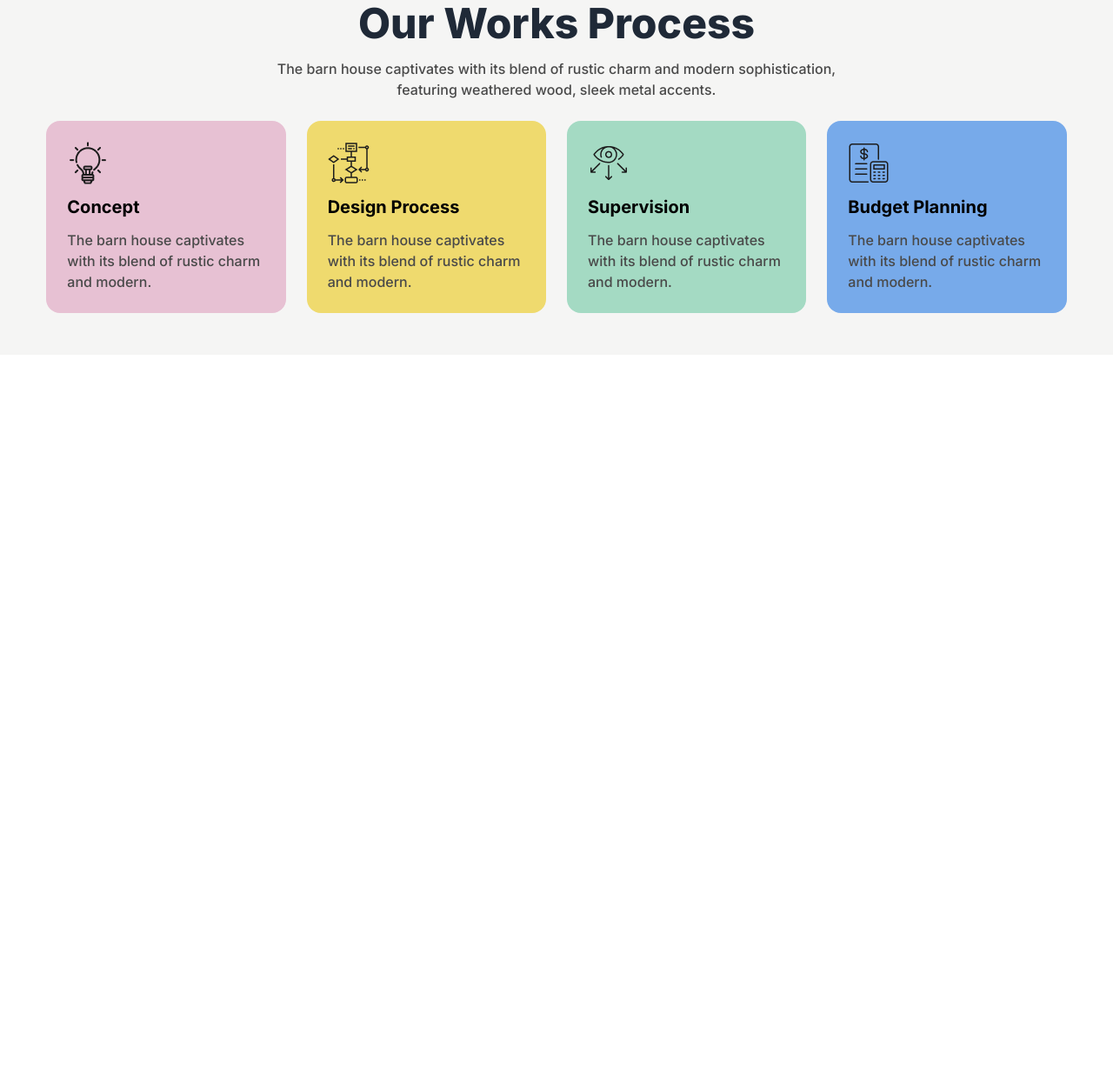
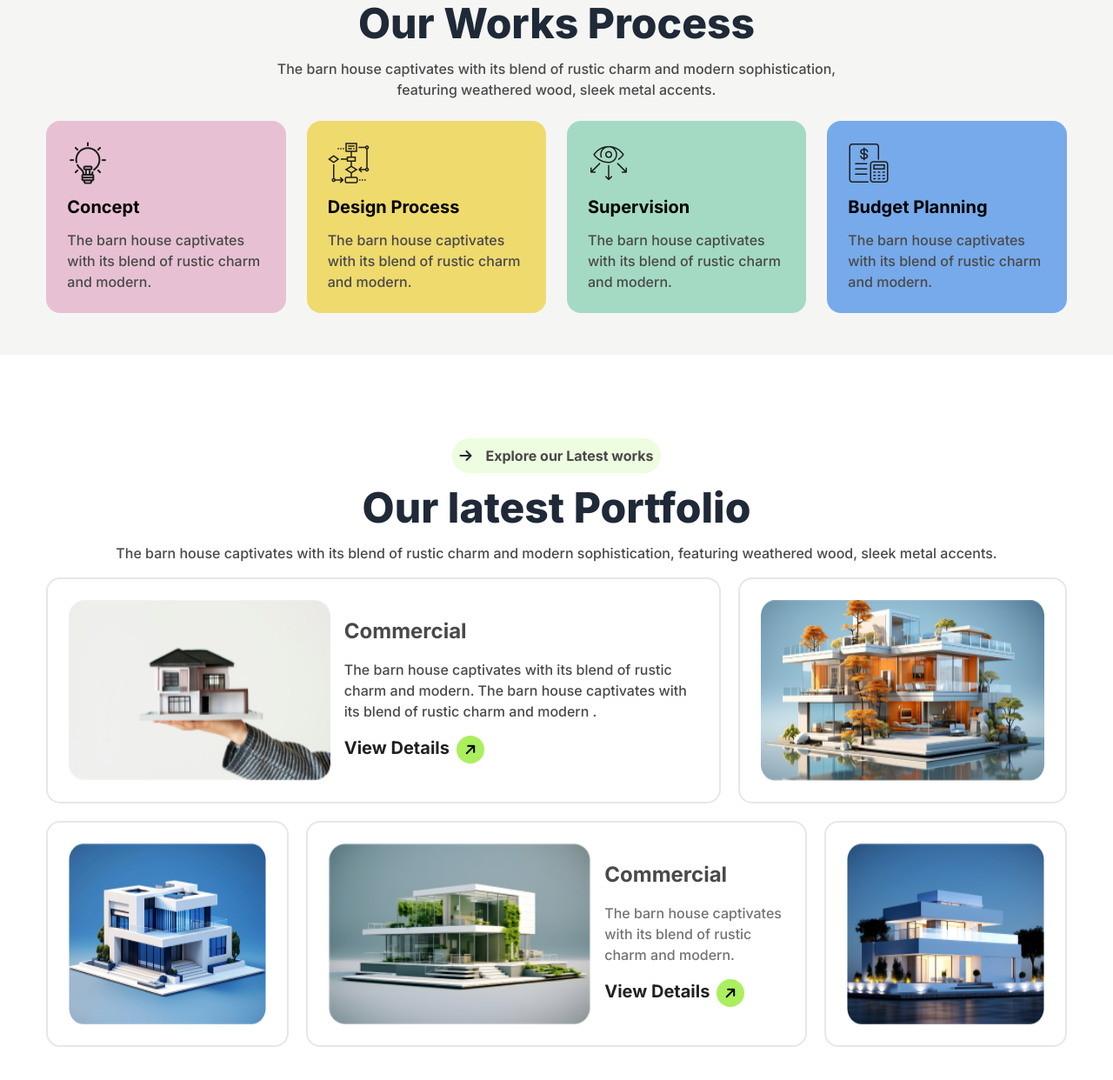
Before and after one commit to Rifatahr/Rinterio-Building-Planner, a plain HTML site: page index.html in a window 1280 px wide. Shown: the part 2127-3369 px from the top of the page at 87% size. Before the commit the page ends 2535 px from the top, so only its background shows below. Drawn offline with nearby package versions, Linux system fonts and the light colour scheme.

Commit message:
Our Latest Portfolio added

```diff
--- a/index.html
+++ b/index.html
@@ -36,6 +36,7 @@
             color_8: '#A4DAC3',
             color_9: '#77AAEA',
             color_10: '#E9E9E9',
+            color_11: 'rgba(171, 239, 95, 0.2)',
           },
           fontFamily: {
             inter: "Inter",
@@ -226,6 +227,74 @@
     </div>
    </section>
 
+
+<!-- Our Latest Portfolio -->
+ <section class="bg-stone-100 lg:bg-white py-24">
+  <!-- title Section -->
+<div class="">
+  <div class=" flex flex-col items-center justify-center text-center  space-y-4 ">
+    <div class="flex justify-center items-center w-60 gap-4 bg-color_11 rounded-3xl mx-auto lg:mx-0 p-2">
+      <i class="fa-solid fa-arrow-right "></i>
+      <h3 class="font-bold text-color_2">Explore our Latest works</h3>
+    </div>
+    <div>
+      <h2 class="texl-3xl lg:text-5xl font-extrabold pb-4">Our latest Portfolio</h2>
+      <p class="text-color_2 font-medium text-center pb-4">The barn house captivates with its blend of rustic charm and modern sophistication, featuring weathered wood, sleek metal accents.</p>
+    </div>
+  </div>
+</div>
+
+    <!-- Grid section -->
+     <div class="w-11/12  mx-auto flex flex-col gap-y-5">
+      <div class="grid grid-cols-1 lg:grid-cols-3 gap-y-5 lg:gap-x-5">
+        <!-- commercial card -->
+        <div class="flex flex-col col-span-2 lg:flex-row justify-center items-center bg-white gap-4 border-2 rounded-2xl p-6">
+          <div class="w-full lg:w-auto">
+            <img class="w-full lg:h-52" src="./assets/img1.png" alt="">
+          </div>
+          <div class="flex-1 flex flex-col gap-4">
+            <h4 class="text-color_2 text-2xl font-bold">Commercial</h4>
+            <p class="text-color_2 font-medium ">The barn house captivates with its blend of rustic charm and modern. The barn house captivates with its blend of rustic charm and modern .</p>
+            <div class=" flex gap-2">
+              <h3 class="text-xl text-color_1 font-bold">View Details</h3>
+              <div class="w-8 p-1  bg-primary rounded-full text-center">
+                  <i class="fa-solid fa-arrow-right -rotate-45 text-black "></i>
+              </div>
+            </div>
+          </div>
+        </div>
+        <div class="border-2 rounded-2xl col-span-1 w-full p-6 bg-white">
+          <img class="w-full lg:h-52"  src="./assets/img2.png" alt="">
+        </div>
+       </div>
+       <div class="grid grid-cols-1 lg:grid-cols-4 gap-y-5 lg:gap-x-5">
+        <!-- commercial card -->
+        <div class="border-2 rounded-2xl col-span-1 w-full p-6 bg-white">
+          <img class="w-full lg:h-52"  src="./assets/img3.png" alt="">
+        </div>
+        <div class="flex flex-col col-span-2 lg:flex-row justify-center items-center bg-white gap-4 border-2 rounded-2xl p-6">
+          <div class="w-full lg:w-auto">
+            <img class="w-full lg:h-52" src="./assets/img4.png" alt="">
+          </div>
+          <div class="flex-1 flex flex-col gap-4">
+            <h4 class="text-color_2 text-2xl font-bold">Commercial</h4>
+            <p class="text-color_3 font-medium ">The barn house captivates with its blend of rustic charm and modern.</p>
+            <div class=" flex gap-2">
+              <h3 class="text-xl text-color_1 font-bold">View Details</h3>
+              <div class="w-8 p-1  bg-primary rounded-full text-center">
+                  <i class="fa-solid fa-arrow-right -rotate-45 text-black "></i>
+              </div>
+            </div>
+          </div>
+        </div>
+        <div class="border-2 rounded-2xl col-span-1 w-full p-6 bg-white">
+          <img class="w-full lg:h-52"  src="./assets/img5.png" alt="">
+        </div>
+       </div>
+     </div>
+ </section>
+
+
 </main>
 <footer>
 
```
